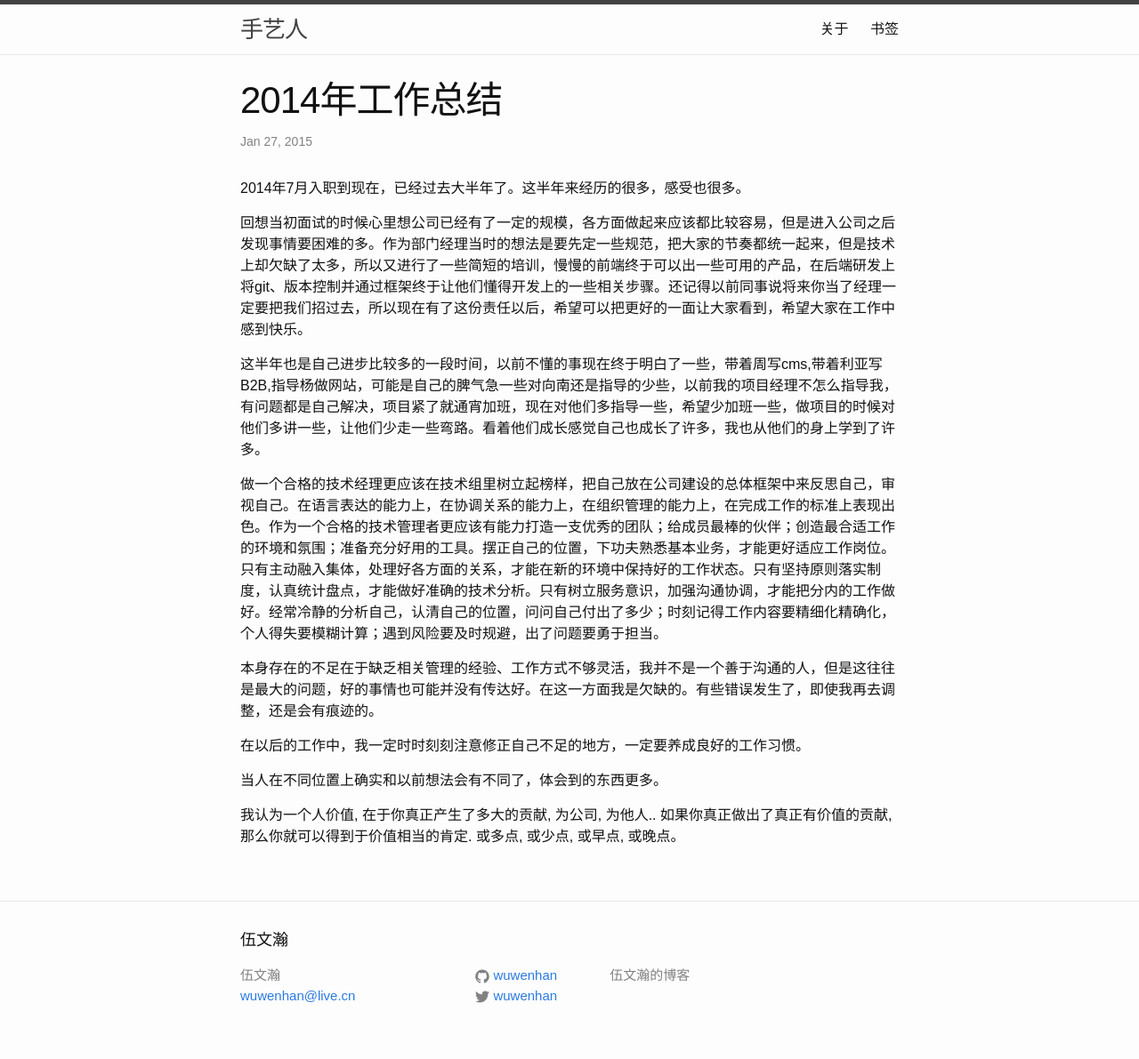
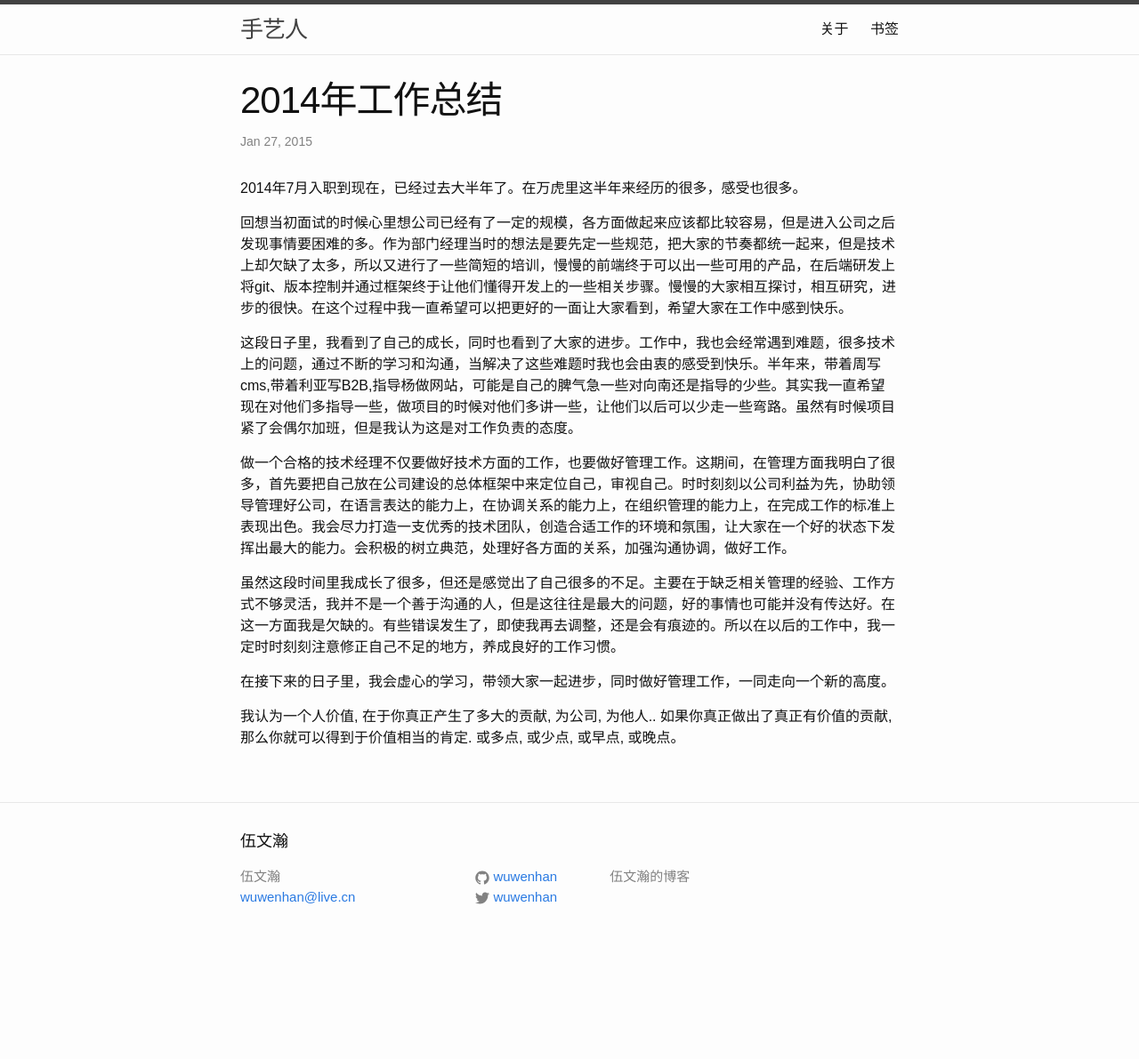
Before and after one commit to wuwenhan/wuwenhan.github.io, a Jekyll site: the page built from _posts/2015-01-27-2014年工作总结.markdown, in a window 1280 px wide. Shown: the whole page at 89% size. Built offline with Jekyll 4.4.1, drawn with Linux system fonts in a browser that asks for light colours; comment, search, counter and statistics services are not loaded; after the commit the page ends 1080 px from its top, so only the background shows below that.

Commit message:
总结更改

```diff
--- a/_posts/2015-01-27-2014年工作总结.markdown
+++ b/_posts/2015-01-27-2014年工作总结.markdown
@@ -5,19 +5,17 @@ date:   2015-01-27 21:22:46
 categories: wuwenhan update
 ---
 
-2014年7月入职到现在，已经过去大半年了。这半年来经历的很多，感受也很多。
+2014年7月入职到现在，已经过去大半年了。在万虎里这半年来经历的很多，感受也很多。
 
-回想当初面试的时候心里想公司已经有了一定的规模，各方面做起来应该都比较容易，但是进入公司之后发现事情要困难的多。作为部门经理当时的想法是要先定一些规范，把大家的节奏都统一起来，但是技术上却欠缺了太多，所以又进行了一些简短的培训，慢慢的前端终于可以出一些可用的产品，在后端研发上将git、版本控制并通过框架终于让他们懂得开发上的一些相关步骤。还记得以前同事说将来你当了经理一定要把我们招过去，所以现在有了这份责任以后，希望可以把更好的一面让大家看到，希望大家在工作中感到快乐。
+回想当初面试的时候心里想公司已经有了一定的规模，各方面做起来应该都比较容易，但是进入公司之后发现事情要困难的多。作为部门经理当时的想法是要先定一些规范，把大家的节奏都统一起来，但是技术上却欠缺了太多，所以又进行了一些简短的培训，慢慢的前端终于可以出一些可用的产品，在后端研发上将git、版本控制并通过框架终于让他们懂得开发上的一些相关步骤。慢慢的大家相互探讨，相互研究，进步的很快。在这个过程中我一直希望可以把更好的一面让大家看到，希望大家在工作中感到快乐。
 
-这半年也是自己进步比较多的一段时间，以前不懂的事现在终于明白了一些，带着周写cms,带着利亚写B2B,指导杨做网站，可能是自己的脾气急一些对向南还是指导的少些，以前我的项目经理不怎么指导我，有问题都是自己解决，项目紧了就通宵加班，现在对他们多指导一些，希望少加班一些，做项目的时候对他们多讲一些，让他们少走一些弯路。看着他们成长感觉自己也成长了许多，我也从他们的身上学到了许多。
+这段日子里，我看到了自己的成长，同时也看到了大家的进步。工作中，我也会经常遇到难题，很多技术上的问题，通过不断的学习和沟通，当解决了这些难题时我也会由衷的感受到快乐。半年来，带着周写cms,带着利亚写B2B,指导杨做网站，可能是自己的脾气急一些对向南还是指导的少些。其实我一直希望现在对他们多指导一些，做项目的时候对他们多讲一些，让他们以后可以少走一些弯路。虽然有时候项目紧了会偶尔加班，但是我认为这是对工作负责的态度。
 
-做一个合格的技术经理更应该在技术组里树立起榜样，把自己放在公司建设的总体框架中来反思自己，审视自己。在语言表达的能力上，在协调关系的能力上，在组织管理的能力上，在完成工作的标准上表现出色。作为一个合格的技术管理者更应该有能力打造一支优秀的团队；给成员最棒的伙伴；创造最合适工作的环境和氛围；准备充分好用的工具。摆正自己的位置，下功夫熟悉基本业务，才能更好适应工作岗位。只有主动融入集体，处理好各方面的关系，才能在新的环境中保持好的工作状态。只有坚持原则落实制度，认真统计盘点，才能做好准确的技术分析。只有树立服务意识，加强沟通协调，才能把分内的工作做好。经常冷静的分析自己，认清自己的位置，问问自己付出了多少；时刻记得工作内容要精细化精确化，个人得失要模糊计算；遇到风险要及时规避，出了问题要勇于担当。
+做一个合格的技术经理不仅要做好技术方面的工作，也要做好管理工作。这期间，在管理方面我明白了很多，首先要把自己放在公司建设的总体框架中来定位自己，审视自己。时时刻刻以公司利益为先，协助领导管理好公司，在语言表达的能力上，在协调关系的能力上，在组织管理的能力上，在完成工作的标准上表现出色。我会尽力打造一支优秀的技术团队，创造合适工作的环境和氛围，让大家在一个好的状态下发挥出最大的能力。会积极的树立典范，处理好各方面的关系，加强沟通协调，做好工作。
 
-本身存在的不足在于缺乏相关管理的经验、工作方式不够灵活，我并不是一个善于沟通的人，但是这往往是最大的问题，好的事情也可能并没有传达好。在这一方面我是欠缺的。有些错误发生了，即使我再去调整，还是会有痕迹的。
+虽然这段时间里我成长了很多，但还是感觉出了自己很多的不足。主要在于缺乏相关管理的经验、工作方式不够灵活，我并不是一个善于沟通的人，但是这往往是最大的问题，好的事情也可能并没有传达好。在这一方面我是欠缺的。有些错误发生了，即使我再去调整，还是会有痕迹的。所以在以后的工作中，我一定时时刻刻注意修正自己不足的地方，养成良好的工作习惯。
 
-在以后的工作中，我一定时时刻刻注意修正自己不足的地方，一定要养成良好的工作习惯。
-
-当人在不同位置上确实和以前想法会有不同了，体会到的东西更多。
+在接下来的日子里，我会虚心的学习，带领大家一起进步，同时做好管理工作，一同走向一个新的高度。
 
 我认为一个人价值, 在于你真正产生了多大的贡献, 为公司, 为他人..
 如果你真正做出了真正有价值的贡献, 那么你就可以得到于价值相当的肯定. 或多点, 或少点, 或早点, 或晚点。
```
